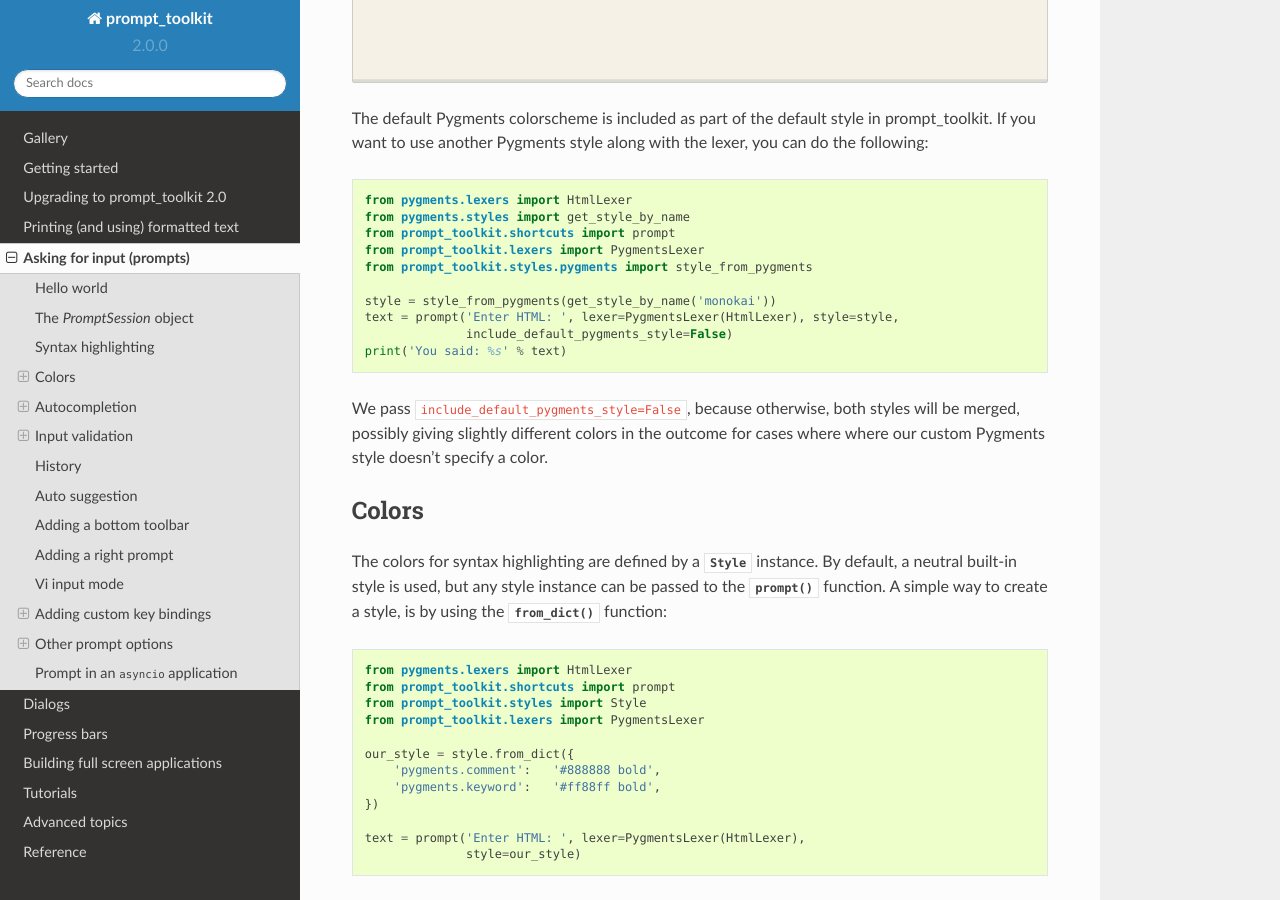
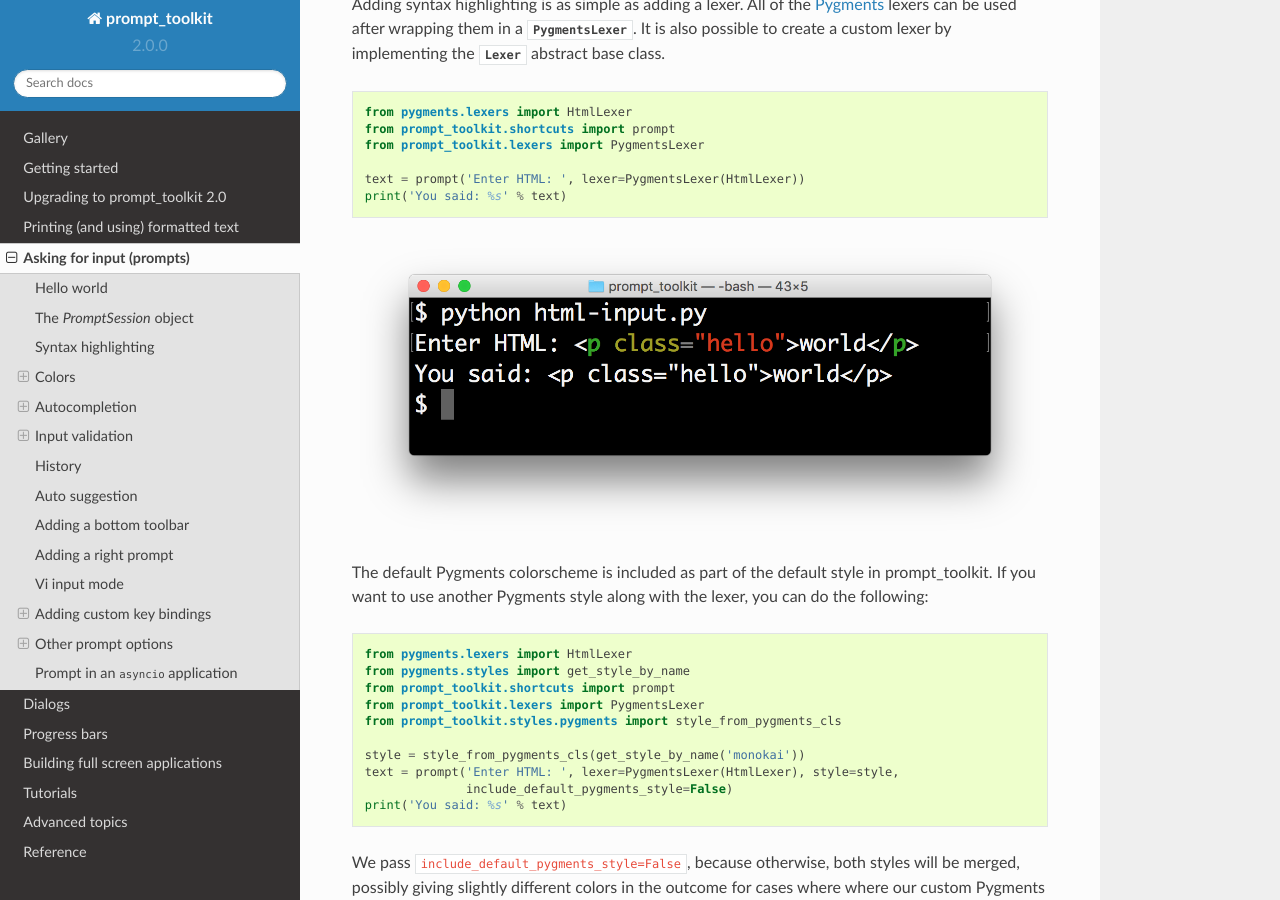
Before and after one commit to dbcli/pgcli, a Sphinx documentation site: the page built from docs/pages/asking_for_input.rst, in a window 1280 px wide and 900 px high, scrolled down 1757 px. Built offline with Sphinx 7.4.7 and the Read the Docs theme 2.0.0, drawn with Linux system fonts in a browser that asks for light colours.

Commit message:
Some new images for prompt documentation.

```diff
--- a/docs/pages/asking_for_input.rst
+++ b/docs/pages/asking_for_input.rst
@@ -107,9 +109,9 @@ you can do the following:
     from pygments.styles import get_style_by_name
     from prompt_toolkit.shortcuts import prompt
     from prompt_toolkit.lexers import PygmentsLexer
-    from prompt_toolkit.styles.pygments import style_from_pygments
+    from prompt_toolkit.styles.pygments import style_from_pygments_cls
 
-    style = style_from_pygments(get_style_by_name('monokai'))
+    style = style_from_pygments_cls(get_style_by_name('monokai'))
     text = prompt('Enter HTML: ', lexer=PygmentsLexer(HtmlLexer), style=style,
                   include_default_pygments_style=False)
     print('You said: %s' % text)
```
Also changed, not shown: other parts of docs/pages/asking_for_input.rst (+2 -0 lines), docs/images/hello-world-prompt.png (added), docs/images/html-input.png.
